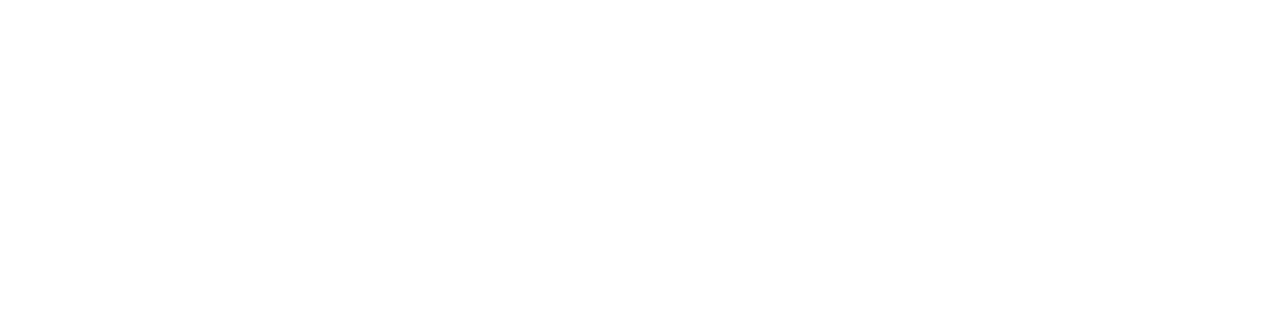
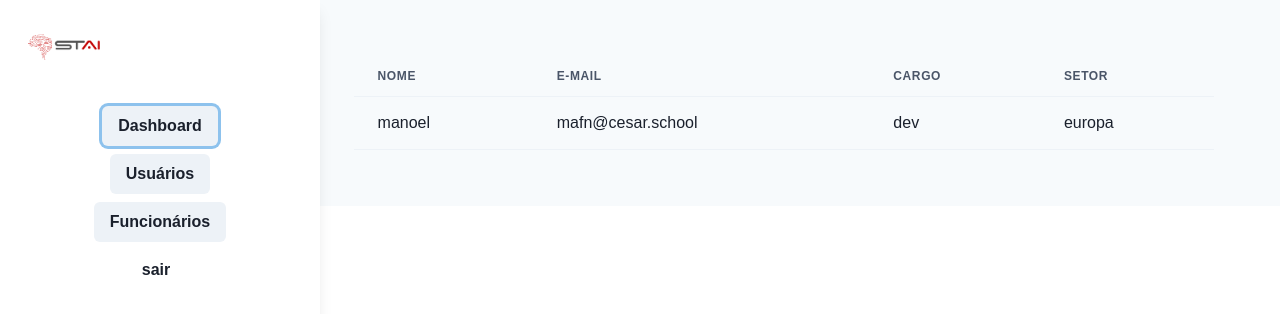
Before and after one commit to manoelfneto/stai, a React (Create React App) app: page /home/home/users in a window 1280 px wide. Before the commit this address had no page. Shown: the top 314 px of the page. Built offline with nearby package versions, Linux system fonts and the light colour scheme.

Commit message:
create route

```diff
--- a/src/modules/home/index.tsx
+++ b/src/modules/home/index.tsx
@@ -65,7 +65,9 @@
                     <Button onClick={() => navigate('home/dashboard')}>
                       Dashboard
                     </Button>
-                    <Button>Usuários</Button>
+                    <Button onClick={() => navigate('home/users')}>
+                      Usuários
+                    </Button>
                     <Button>Funcionários</Button>
                   </VStack>
                 </SlideFade>
--- /dev/null
+++ b/src/modules/users/index.tsx
@@ -0,0 +1,53 @@
+import {
+  Table,
+  TableContainer,
+  Tbody,
+  Td,
+  Th,
+  Thead,
+  Tr,
+} from '@chakra-ui/react'
+
+export const Users = () => {
+  return (
+    <TableContainer>
+      <Table>
+        <Thead>
+          <Tr>
+            <Th>Nome</Th>
+            <Th>E-mail</Th>
+            <Th>Cargo</Th>
+            <Th>Setor</Th>
+          </Tr>
+        </Thead>
+
+        <Tbody>
+          <UserItem
+            name='manoel'
+            department='europa'
+            email='mafn@cesar.school'
+            position='dev'
+          />
+        </Tbody>
+      </Table>
+    </TableContainer>
+  )
+}
+
+type UserItenProps = {
+  name: string
+  email: string
+  position: string
+  department: string
+}
+
+const UserItem = ({ name, email, position, department }: UserItenProps) => {
+  return (
+    <Tr>
+      <Td>{name}</Td>
+      <Td>{email}</Td>
+      <Td>{position}</Td>
+      <Td>{department}</Td>
+    </Tr>
+  )
+}
--- a/src/routes/routes.tsx
+++ b/src/routes/routes.tsx
@@ -2,6 +2,7 @@
 import { BrowserRouter, Routes, Route } from 'react-router-dom'
 import Home from '../modules/home'
 import { Dashboard } from '../modules/dashboard'
+import { Users } from '../modules/users'
 
 export const AppRouter = () => {
   return (
@@ -11,6 +12,7 @@
         <Route path='/login' element={<Login />} />
         <Route path='/home' element={<Home />}>
           <Route path='home/dashboard' element={<Dashboard />} />
+          <Route path='home/users' element={<Users />} />
         </Route>
       </Routes>
     </BrowserRouter>
```
